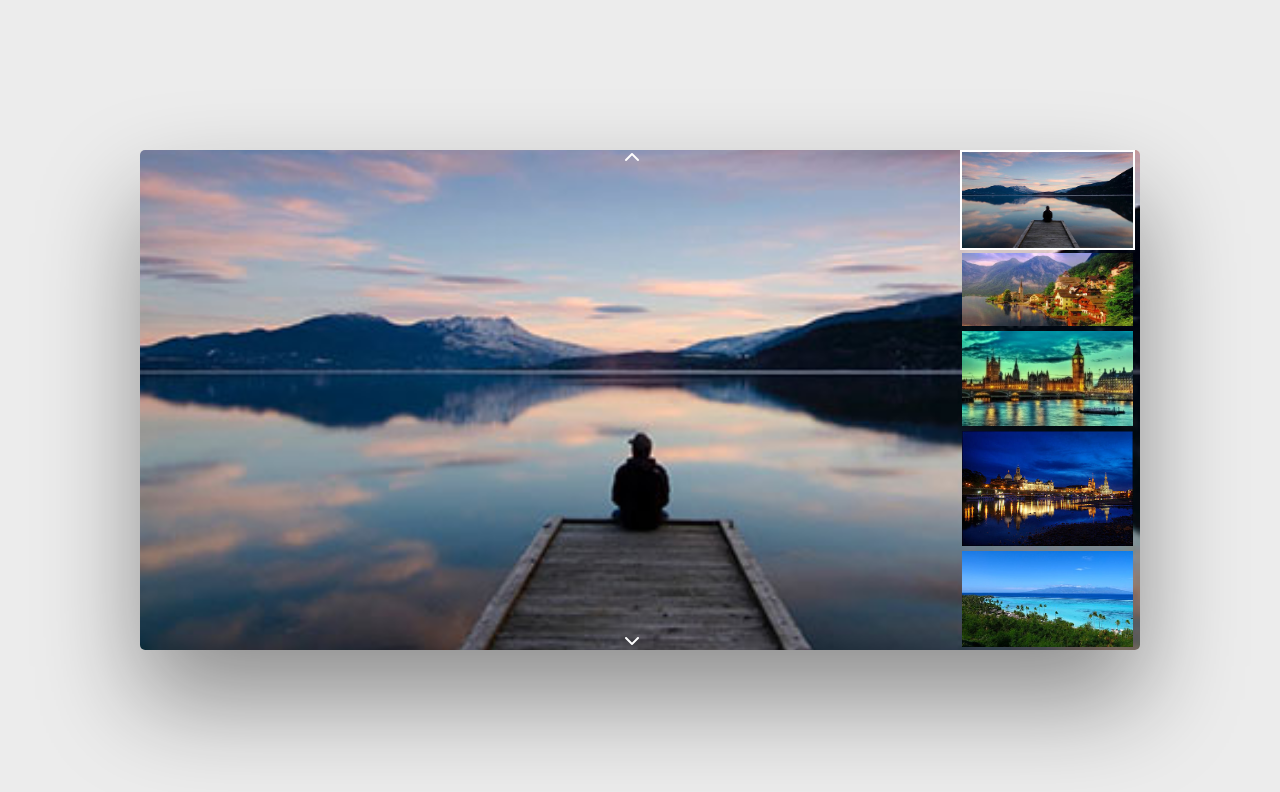
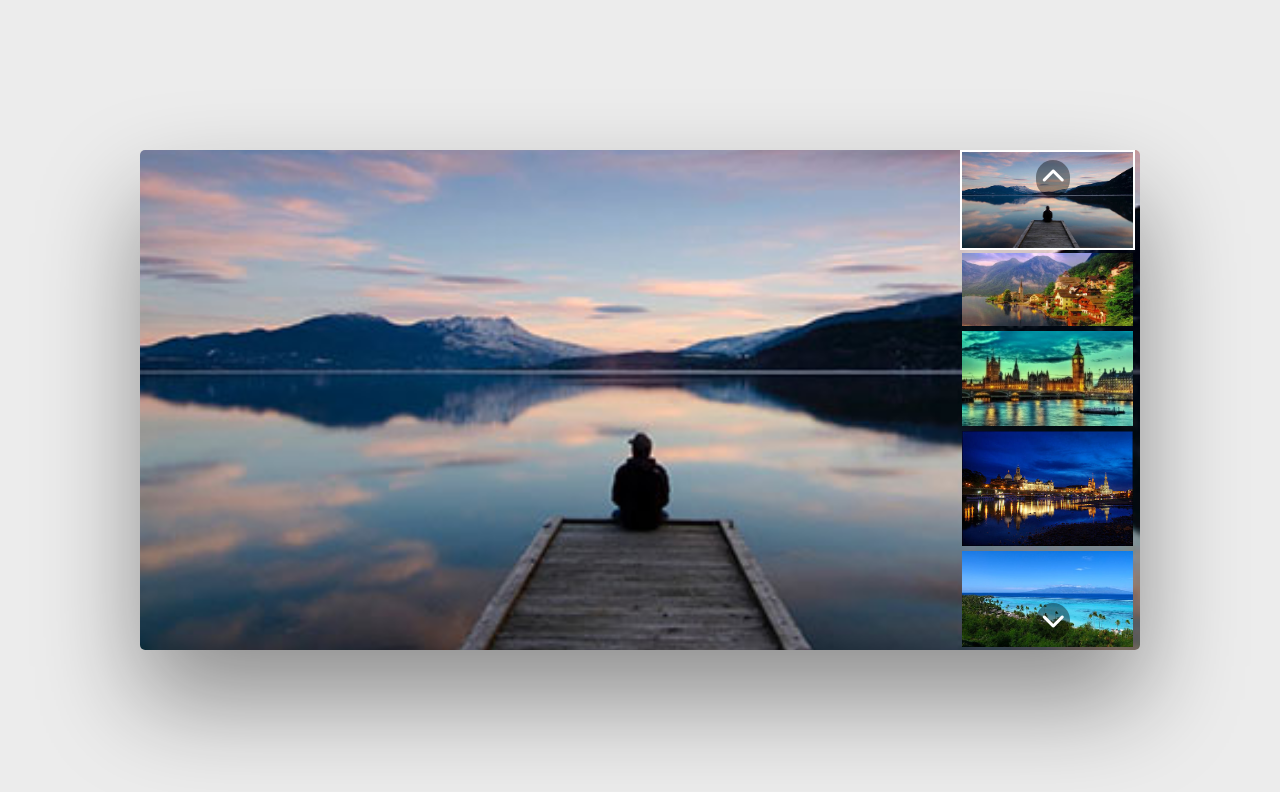
Before and after one commit to peterpozo/js-array-carousel, a plain HTML site: page index.html in a window 1280 px wide. Drawn offline with Linux system fonts and the light colour scheme.

Commit message:
button style changes

```diff
--- a/css/style.css
+++ b/css/style.css
@@ -49,14 +49,21 @@ body{
     color: #fff;
     border: 0;
     transition: all 300ms ease-in-out;
-    right: 50%;
+    right: 7%;
+    border-radius: 2rem;
+    background: rgba(0,0,0,0.4);
+    padding: .3rem;
 }
 
 .image-slider .back-btn {
     top: 0px;
+    font-size: 1.5rem;
+    transform: translateY(10px);
 }
 .image-slider .next-btn {
     bottom: 0px;
+    font-size: 1.5rem;
+    transform: translateY(-10px);
 }
 
 
```
